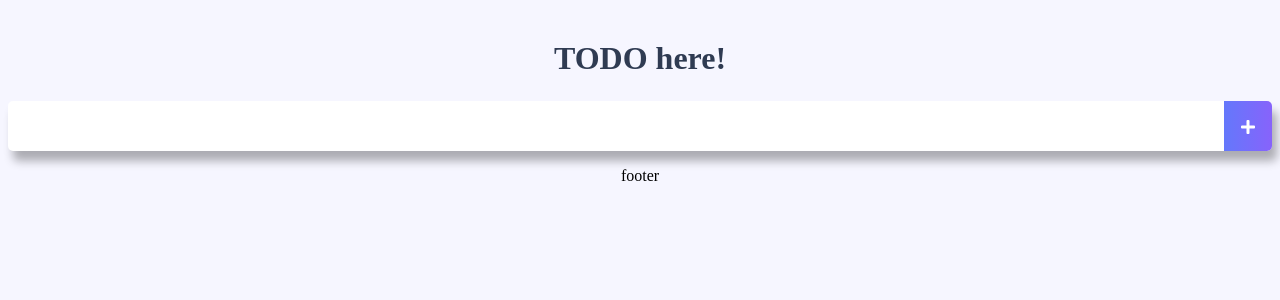
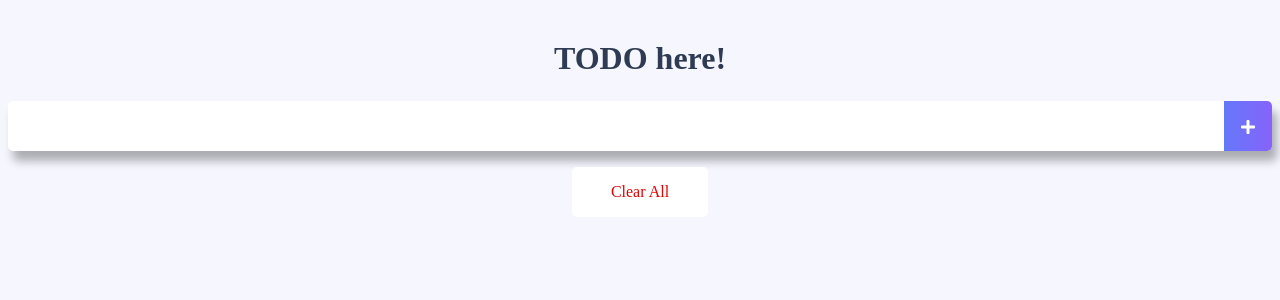
Before and after one commit to SieunKiim/Vue-Study, a Vue app in the folder vue-todo/: page / in a window 1280 px wide. Shown: the top 300 px of the page. Built offline with nearby package versions, Linux system fonts and the light colour scheme.

Commit message:
로컬 스토리지 저장 및 삭제

```diff
--- a/vue-todo/src/components/TodoFooter.vue
+++ b/vue-todo/src/components/TodoFooter.vue
@@ -1,15 +1,32 @@
 <template>
-    <div>
-        footer
+    <div class="clearAllContainer">
+        <span class="clearAllBtn" v-on:click="clearTodo">
+            Clear All
+        </span>
     </div>
 </template>
 
 <script>
 export default {
-
+    methods: {
+        clearTodo: function(){
+            localStorage.clear();
+        }
+    },
 }
 </script>
 
-<style>
-
+<style scoped>
+.clearAllContainer{
+    width: 8.5rem;
+    height: 50px;
+    line-height: 50px;
+    background-color: white;
+    border-radius: 5px;
+    margin: 0 auto;
+}
+.clearAllBtn{
+    color: #e20303;
+    display: block;
+}
 </style>
--- a/vue-todo/src/components/TodoInput.vue
+++ b/vue-todo/src/components/TodoInput.vue
@@ -16,7 +16,9 @@ export default {
     },
     methods:{
         addTodo: function(){
-            localStorage.setItem(this.newTodoItem,this.newTodoItem);
+            var obj = {completed : false, item : this.newTodoItem};
+
+            localStorage.setItem(this.newTodoItem,JSON.stringify(obj));
             this.clearInput();
         },
         clearInput: function(){
--- a/vue-todo/src/components/TodoList.vue
+++ b/vue-todo/src/components/TodoList.vue
@@ -1,9 +1,9 @@
 <template>
     <div>
         <ul>
-            <li v-for="(todoItem, index) in todoItems" v-bind:key="todoItem" class="shadow">
-                <i class="checkBtn fas fa-check"></i>
-                {{todoItem}}
+            <li v-for="(todoItem, index) in todoItems" v-bind:key="todoItem.item" class="shadow">
+                <i class="checkBtn fas fa-check" v-bind:class="{checkBtnCompleted: todoItem.completed}" v-on:click="toggleComplete(todoItem, index)"></i>
+                <span v-bind:class="{textCompleted: todoItem.completed}">{{todoItem.item}}</span>
                 <span class="removeBtn" v-on:click="removeTodo(todoItem, index)">
                     <i class="fas fa-trash-alt"></i>
                 </span>
@@ -24,12 +24,19 @@ export default {
             // console.log(todoItem, index);
             this.todoItems.splice(index, 1);
             localStorage.removeItem(todoItem);
+        },
+        toggleComplete :function(todoItem, index) {
+            console.log(index);
+            todoItem.completed = !todoItem.completed;
+            localStorage.removeItem(todoItem.item);
+            localStorage.setItem(todoItem.item, JSON.stringify(todoItem));
         }
     },
     created:function(){
         if(localStorage.length > 0){
             for(var i = 0 ; i< localStorage.length; i++){
-                this.todoItems.push(localStorage.key(i));
+                this.todoItems.push(JSON.parse(localStorage.getItem(localStorage.key(i))));
+
             }
         }
     },
```
